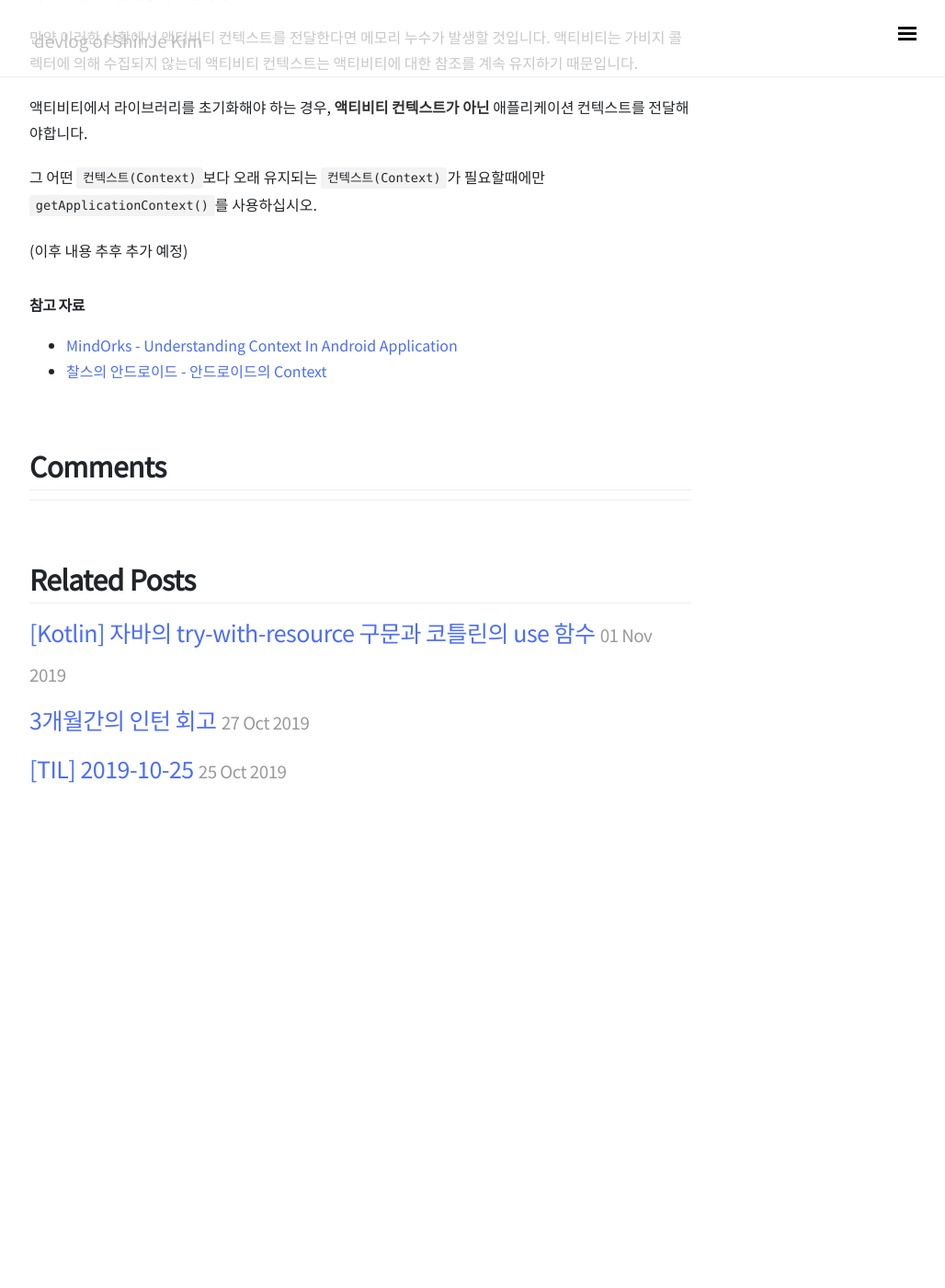
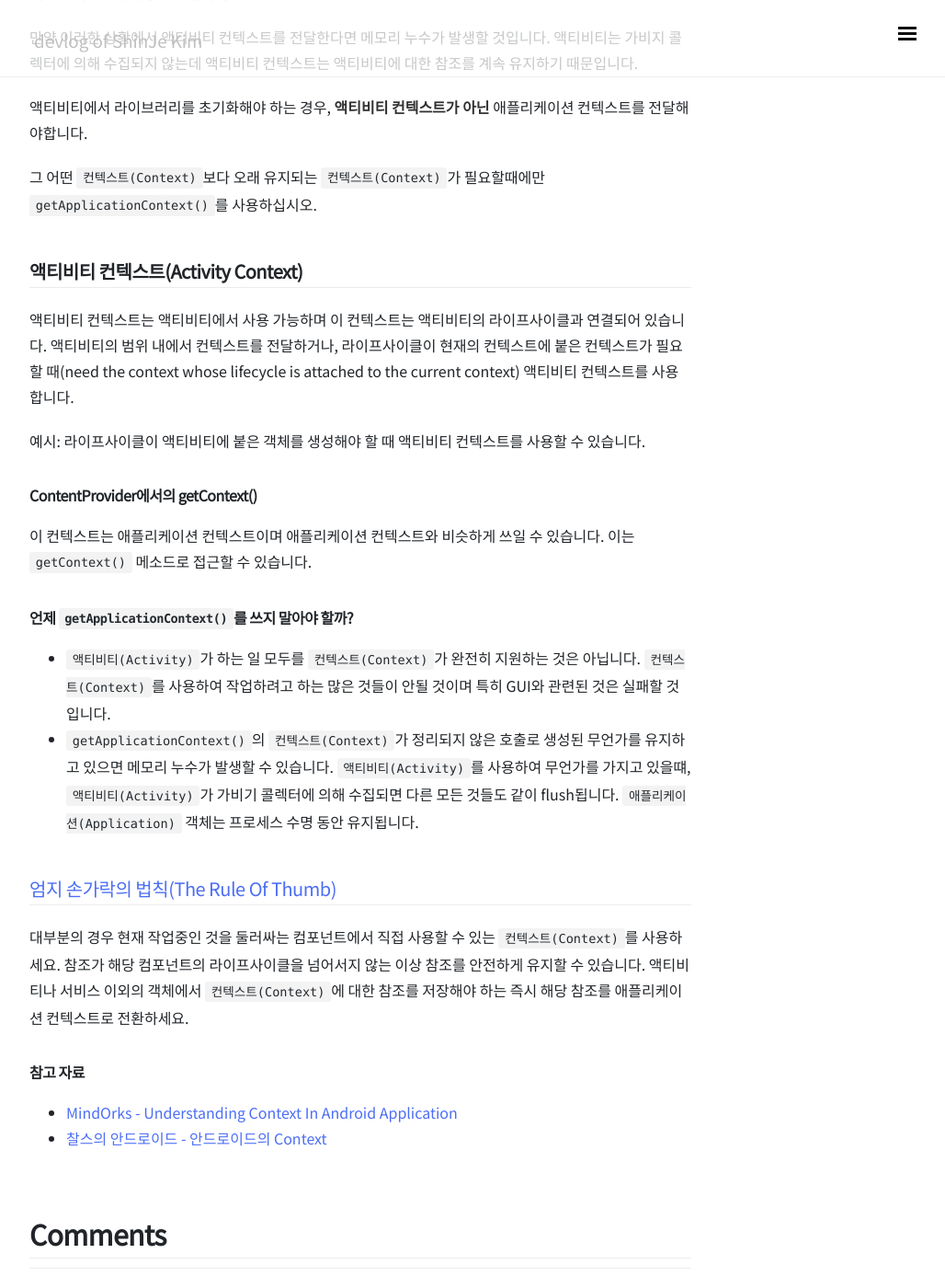
Before and after one commit to ShinJeKim/ShinJeKim.github.io, a Jekyll site: the page built from _posts/Android/2019-11-01-[Android] context란?.md, in a window 1280 px wide and 1400 px high, scrolled down 1091 px. Shown: the whole window at 92% size, without its empty margins (248-1276 px from the left). Built offline with Jekyll 4.4.1, drawn with Linux system fonts in a browser that asks for light colours; nearby versions of some CDN libraries; comment, search, counter and statistics services are not loaded; before the commit the page ends 2007 px from its top, so only the background shows below that.

Commit message:
context 완료

```diff
--- a/_posts/Android/2019-11-01-[Android] context란?.md
+++ b/_posts/Android/2019-11-01-[Android] context란?.md
@@ -31,7 +31,21 @@ comments: true
 
 그 어떤 `컨텍스트(Context)`보다 오래 유지되는 `컨텍스트(Context)`가 필요할때에만 `getApplicationContext()`를 사용하십시오.
 
-(이후 내용 추후 추가 예정)
+## 액티비티 컨텍스트(Activity Context)
+액티비티 컨텍스트는 액티비티에서 사용 가능하며 이 컨텍스트는 액티비티의 라이프사이클과 연결되어 있습니다. 액티비티의 범위 내에서 컨텍스트를 전달하거나, 라이프사이클이 현재의 컨텍스트에 붙은 컨텍스트가 필요할 때(need the context whose lifecycle is attached to the current context) 액티비티 컨텍스트를 사용합니다.
+
+예시: 라이프사이클이 액티비티에 붙은 객체를 생성해야 할 때 액티비티 컨텍스트를 사용할 수 있습니다.
+
+### ContentProvider에서의 getContext()
+이 컨텍스트는 애플리케이션 컨텍스트이며 애플리케이션 컨텍스트와 비슷하게 쓰일 수 있습니다. 이는 `getContext()` 메소드로 접근할 수 있습니다.
+
+### 언제 `getApplicationContext()`를 쓰지 말아야 할까?
+- `액티비티(Activity)`가 하는 일 모두를 `컨텍스트(Context)`가 완전히 지원하는 것은 아닙니다. `컨텍스트(Context)`를 사용하여 작업하려고 하는 많은 것들이 안될 것이며 특히 GUI와 관련된 것은 실패할 것입니다.
+- `getApplicationContext()`의 `컨텍스트(Context)`가 정리되지 않은 호출로 생성된 무언가를 유지하고 있으면 메모리 누수가 발생할 수 있습니다. `액티비티(Activity)`를 사용하여 무언가를 가지고 있을떄, `액티비티(Activity)`가 가비기 콜렉터에 의해 수집되면 다른 모든 것들도 같이 flush됩니다. `애플리케이션(Application)` 객체는 프로세스 수명 동안 유지됩니다.
+
+## [엄지 손가락의 법칙(The Rule Of Thumb)](https://www.google.com/search?q=The+Rule+of+Thumb%EB%9E%80&oq=The+Rule+of+Thumb%EB%9E%80&aqs=chrome..69i57j0l4j69i60.4749j0j1&sourceid=chrome&ie=UTF-8)
+
+대부분의 경우 현재 작업중인 것을 둘러싸는 컴포넌트에서 직접 사용할 수 있는 `컨텍스트(Context)`를 사용하세요. 참조가 해당 컴포넌트의 라이프사이클을 넘어서지 않는 이상 참조를 안전하게 유지할 수 있습니다. 액티비티나 서비스 이외의 객체에서 `컨텍스트(Context)`에 대한 참조를 저장해야 하는 즉시 해당 참조를 애플리케이션 컨텍스트로 전환하세요.
 
 ### 참고 자료
 - [MindOrks - Understanding Context In Android Application](https://blog.mindorks.com/understanding-context-in-android-application-330913e32514)
```
